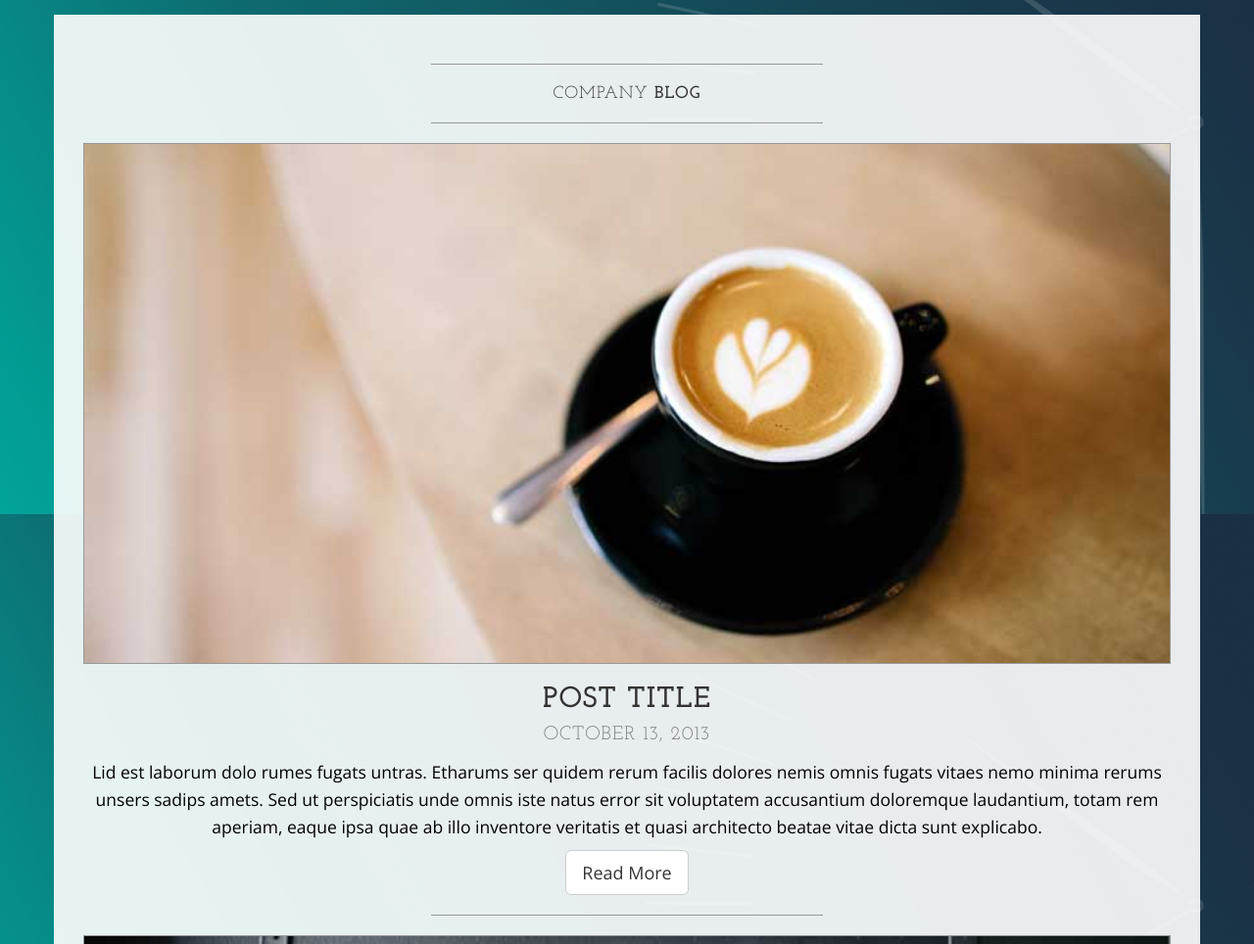
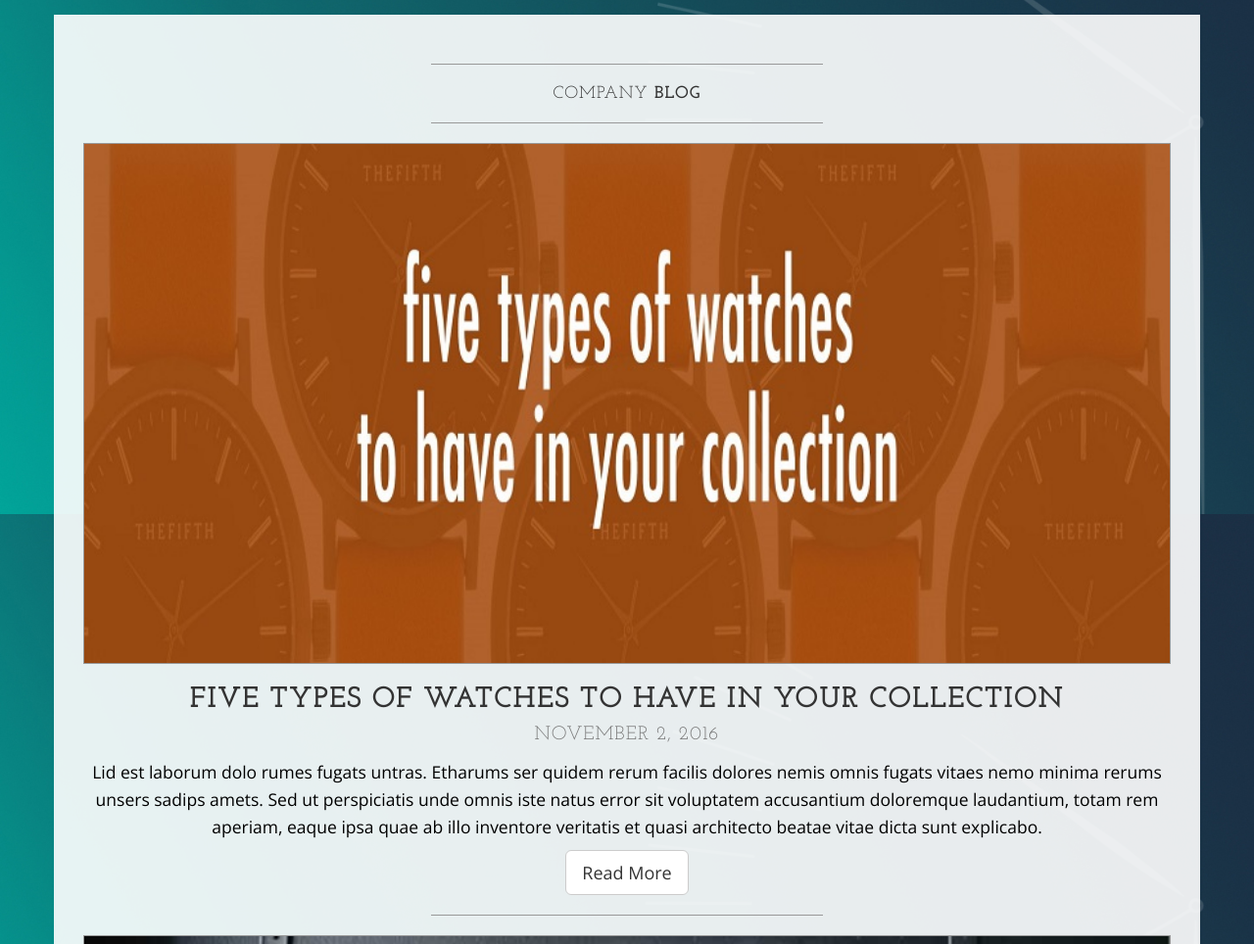
Before and after one commit to danvillealimondo/business, a plain HTML site: page blog.html in a window 1280 px wide. Shown: the part 275-1239 px from the top of the page at 98% size. Drawn offline with nearby package versions, Linux system fonts and the light colour scheme.

Commit message:
Update blog.html

```diff
--- a/blog.html
+++ b/blog.html
@@ -83,10 +83,10 @@
                     <hr>
                 </div>
                 <div class="col-lg-12 text-center">
-                    <img class="img-responsive img-border img-full" src="img/slide-1.jpg" alt="">
-                    <h2>Post Title
+                    <img class="img-responsive img-border img-full" src="img/5t.jpg" alt="">
+                    <h2>Five Types Of Watches To Have In Your Collection
                         <br>
-                        <small>October 13, 2013</small>
+                        <small>November 2, 2016</small>
                     </h2>
                     <p>Lid est laborum dolo rumes fugats untras. Etharums ser quidem rerum facilis dolores nemis omnis fugats vitaes nemo minima rerums unsers sadips amets. Sed ut perspiciatis unde omnis iste natus error sit voluptatem accusantium doloremque laudantium, totam rem aperiam, eaque ipsa quae ab illo inventore veritatis et quasi architecto beatae vitae dicta sunt explicabo.</p>
                     <a href="#" class="btn btn-default btn-lg">Read More</a>
```
